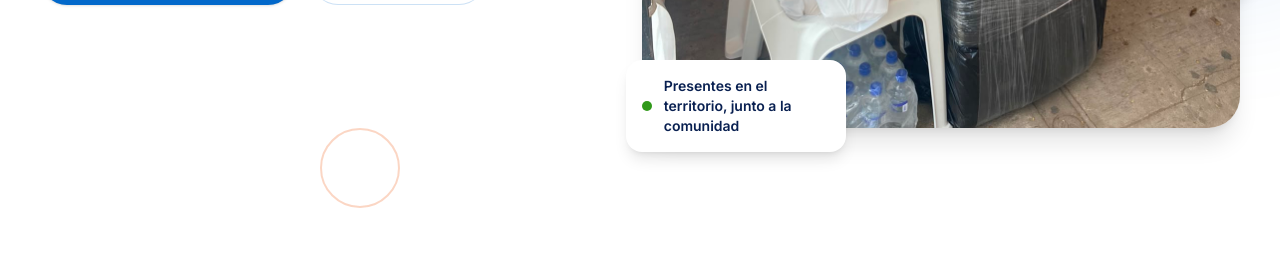
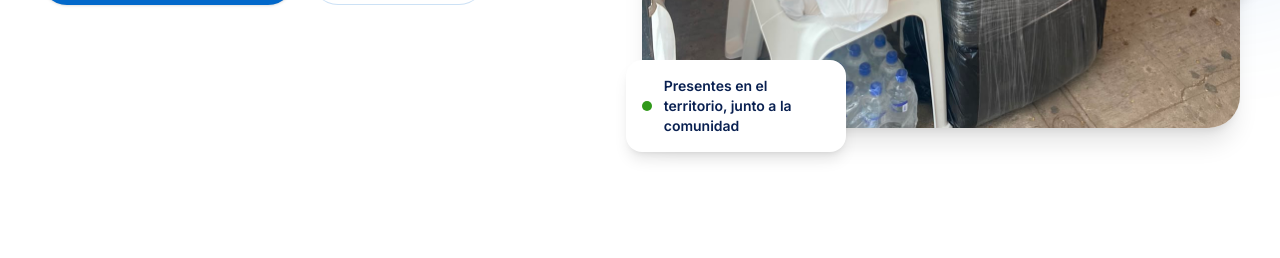
Before and after one commit to fundacionpropposito-ctrl/Fundici-n-PP, a Next.js app: page / in a window 1280 px wide. Shown: the part 780-1038 px from the top of the page. Built offline with nearby package versions, Linux system fonts and the light colour scheme.

Commit message:
style: quitar círculo decorativo naranja del hero

```diff
--- a/src/components/sections/Hero.tsx
+++ b/src/components/sections/Hero.tsx
@@ -14,10 +14,6 @@ export default function Hero() {
       <div
         aria-hidden
         className="pointer-events-none absolute top-1/3 -right-32 h-96 w-96 rounded-full bg-brand-blue/10 blur-3xl"
-      />
-      <div
-        aria-hidden
-        className="pointer-events-none absolute bottom-0 left-1/4 h-20 w-20 rounded-full border-2 border-brand-orange/30"
       />
 
       <Container className="relative grid grid-cols-1 items-center gap-12 lg:grid-cols-[1fr_1.05fr] lg:gap-8">
```
